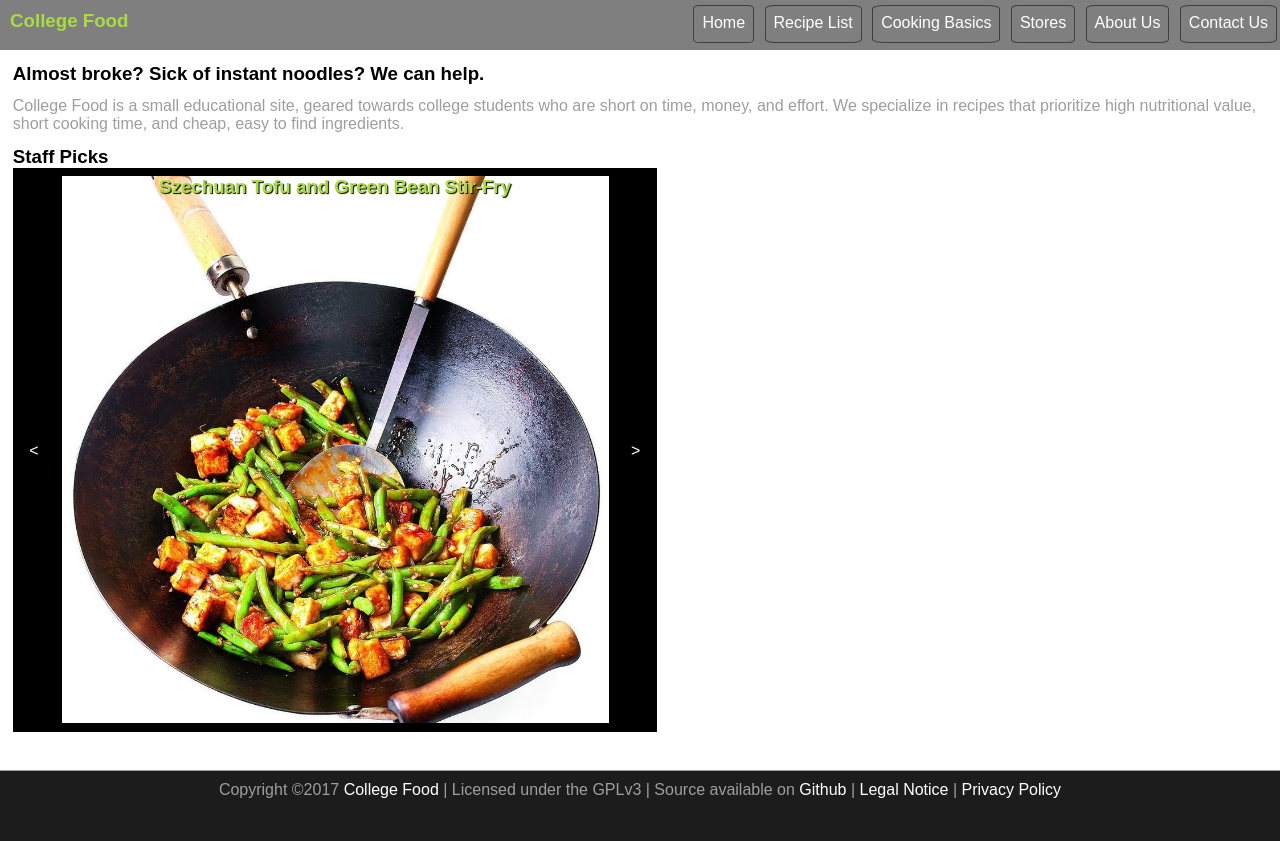
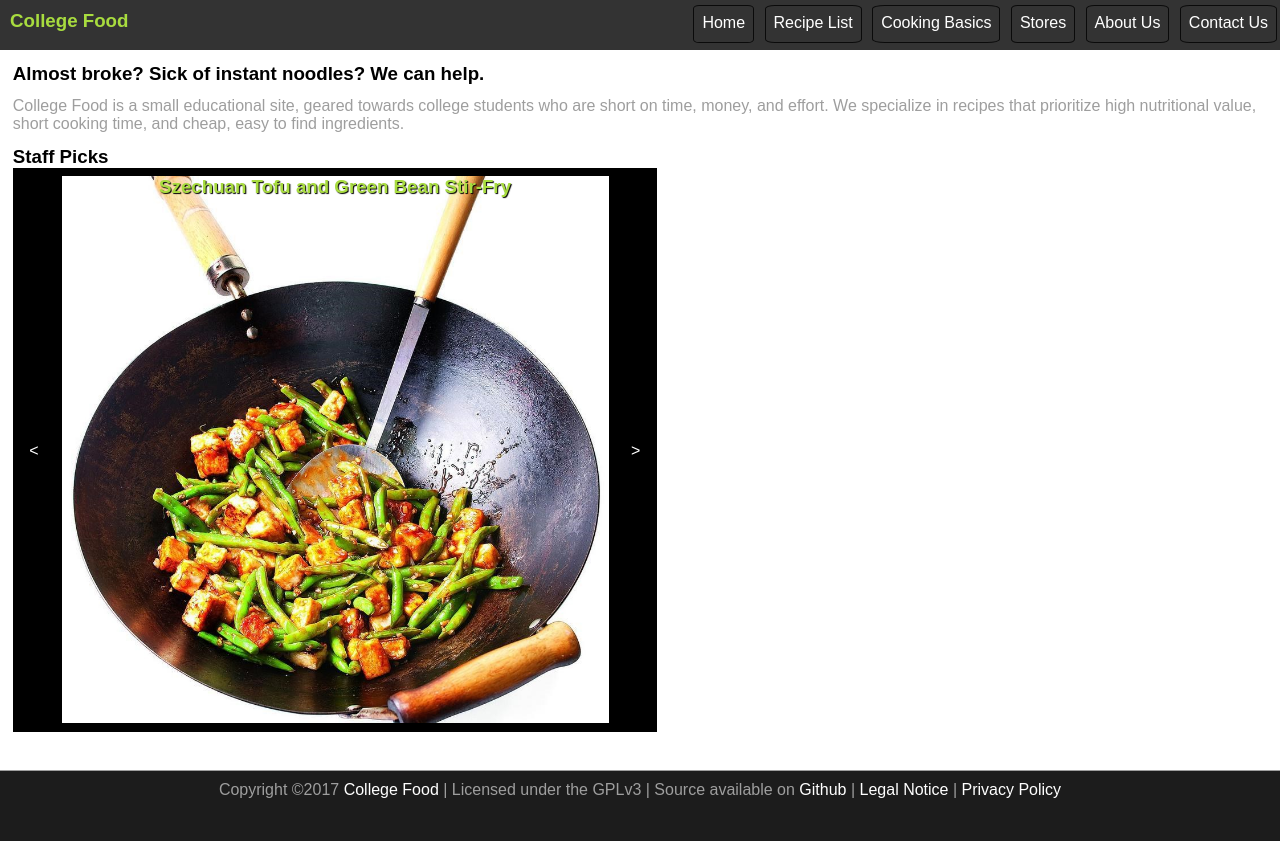
Before and after one commit to andklapp/college-food, a plain HTML site: page index.html in a window 1280 px wide. Drawn offline with nearby package versions, Linux system fonts and the light colour scheme.

Commit message:
change to nav font h3 h4

```diff
--- a/style/main.css
+++ b/style/main.css
@@ -12,7 +12,7 @@
     --content-fg-color: #9E9E9E;
     --content-accent-color: black;
     --content-highlight-color: #A8DC3F;
-    --nav-bg-color: rgba(0, 0, 0, .50);
+    --nav-bg-color: rgba(0, 0, 0, .8);
     --nav-fg-color: white; /* not actually used */
     --nav-accent-color: #A8DC3F;
     --nav-highlight-color: white;
@@ -33,7 +33,15 @@ body{
     font-family: sans-serif;
 }
 
-h3, h4{
+h3{
+
+    font-family: "Raleway", sans-serif;
+    color: var(--content-accent-color);
+}
+
+h4{
+
+    font-family: "Raleway", sans-serif;
     color: var(--content-accent-color);
 }
 
```
